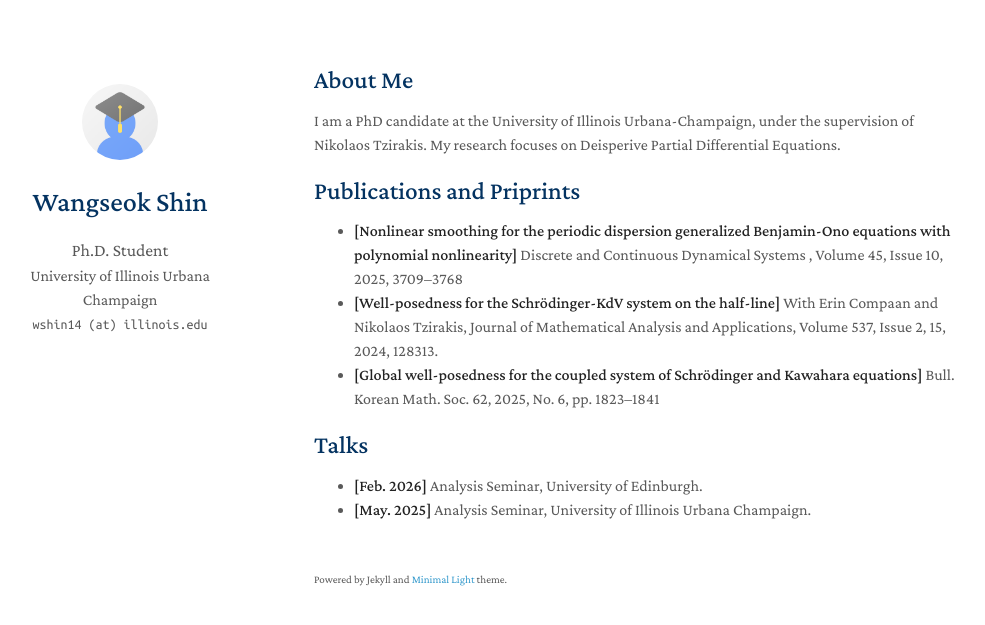
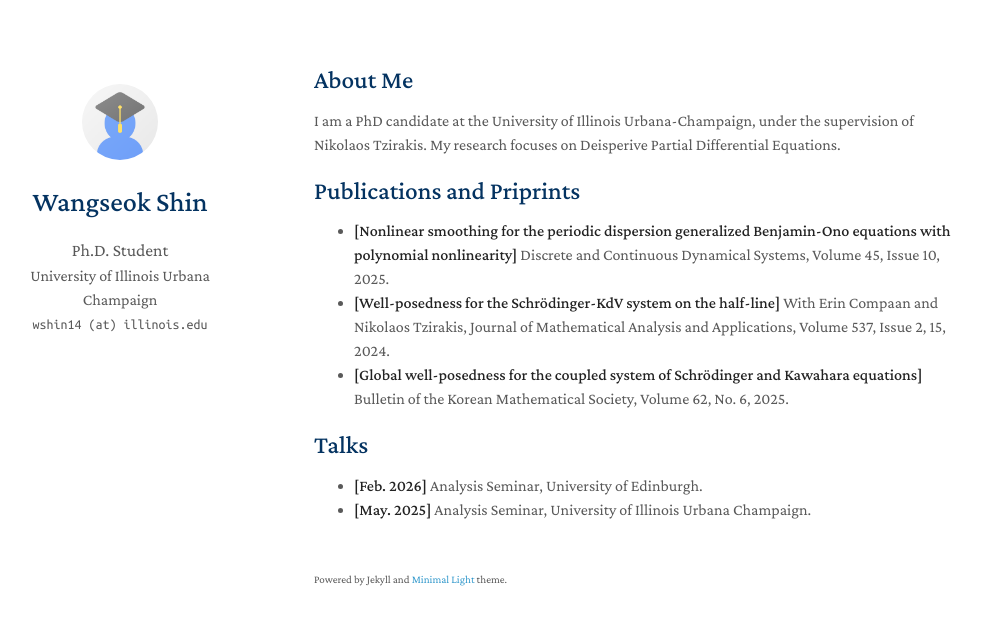
Before and after one commit to wshin14/wshin14.github.io, a Jekyll site: the page built from index.md, in a window 1280 px wide. Shown: the top 625 px of the page, without its empty margins (156-1141 px from the left). Built offline with Jekyll 4.4.1, drawn with Linux system fonts in a browser that asks for light colours; a style sheet for code colours, icons or effects is not loaded; our own code applies the rules of GitHub Pages for plain Markdown files.

Commit message:
Update index.md

```diff
--- a/index.md
+++ b/index.md
@@ -9,9 +9,9 @@ I am a PhD candidate at the University of Illinois Urbana-Champaign, under the s
 
 ## Publications and Priprints
 
-- **[Nonlinear smoothing for the periodic dispersion generalized Benjamin-Ono equations with polynomial nonlinearity]** Discrete and Continuous Dynamical Systems , Volume 45, Issue 10, 2025, 3709--3768
-- **[Well-posedness for the Schrödinger-KdV system on the half-line]** With Erin Compaan and Nikolaos Tzirakis, Journal of Mathematical Analysis and Applications, Volume 537, Issue 2, 15, 2024, 128313.
-- **[Global well-posedness for the coupled system of Schrödinger and Kawahara equations]** Bull. Korean Math. Soc. 62, 2025, No. 6, pp. 1823–1841
+- **[Nonlinear smoothing for the periodic dispersion generalized Benjamin-Ono equations with polynomial nonlinearity]** Discrete and Continuous Dynamical Systems, Volume 45, Issue 10, 2025.
+- **[Well-posedness for the Schrödinger-KdV system on the half-line]** With Erin Compaan and Nikolaos Tzirakis, Journal of Mathematical Analysis and Applications, Volume 537, Issue 2, 15, 2024.
+- **[Global well-posedness for the coupled system of Schrödinger and Kawahara equations]** Bulletin of the Korean Mathematical Society, Volume 62,  No. 6, 2025.
 
 
 ## Talks
```
